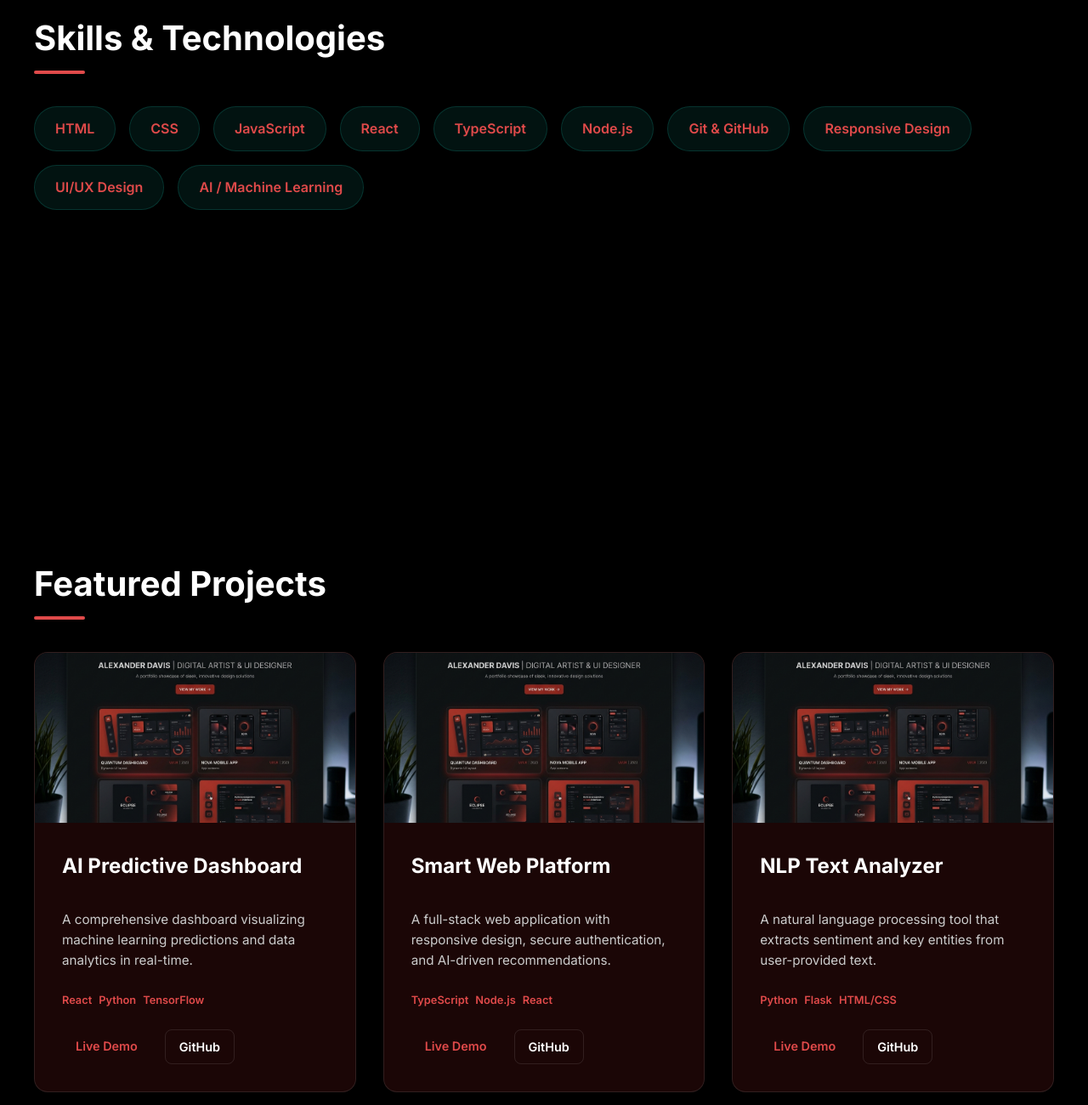
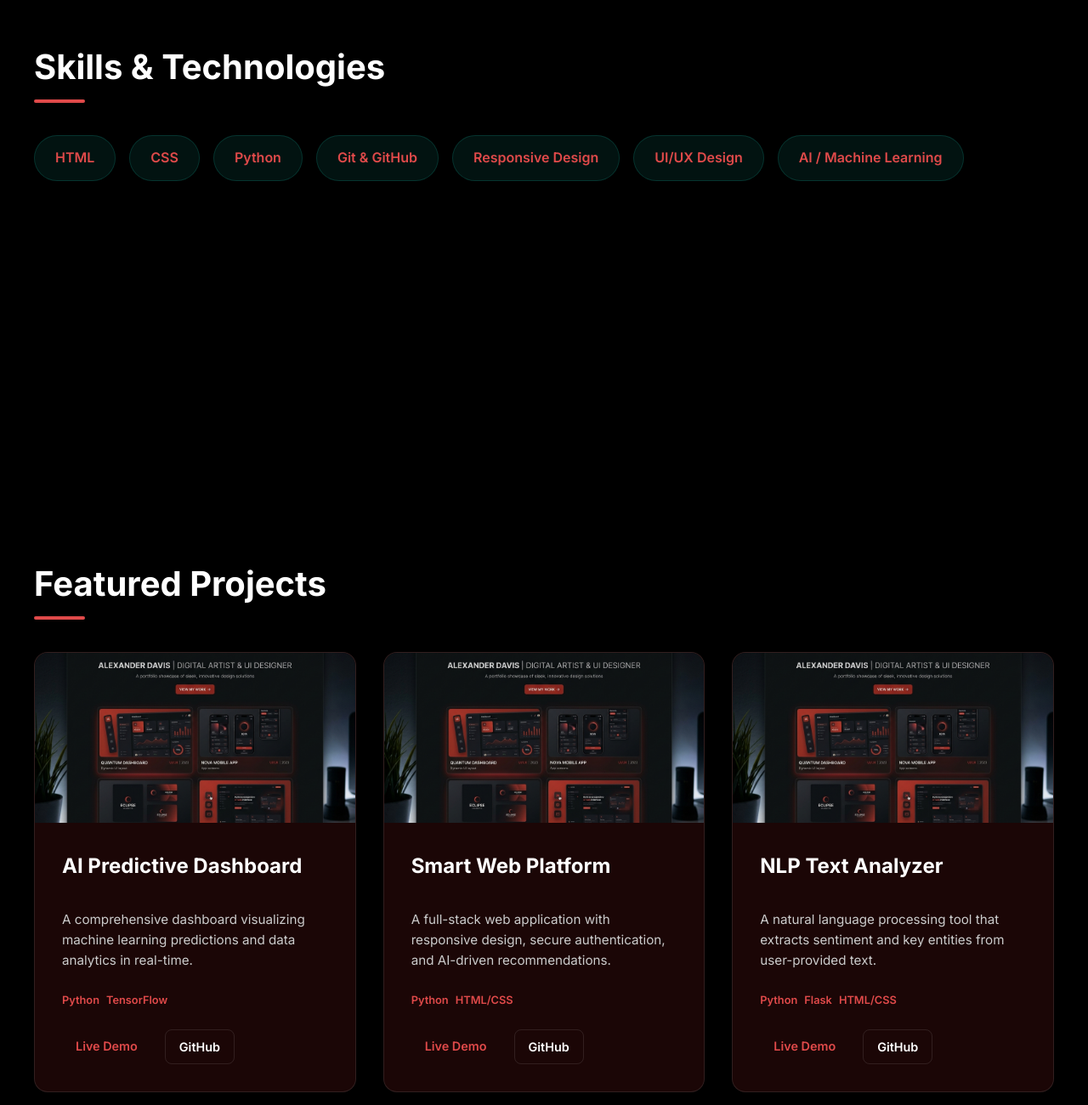
Before and after one commit to daksh043/daksh-khandagale-portfolio, a plain HTML site: page index.html in a window 1280 px wide. Shown: the part 2140-3440 px from the top of the page at 85% size. Drawn offline with Linux system fonts and the light colour scheme.

Commit message:
Update skills and tech stack

```diff
--- a/index.html
+++ b/index.html
@@ -70,10 +70,7 @@
                 <div class="skills-grid">
                     <div class="skill-badge">HTML</div>
                     <div class="skill-badge">CSS</div>
-                    <div class="skill-badge">JavaScript</div>
-                    <div class="skill-badge">React</div>
-                    <div class="skill-badge">TypeScript</div>
-                    <div class="skill-badge">Node.js</div>
+                    <div class="skill-badge">Python</div>
                     <div class="skill-badge">Git & GitHub</div>
                     <div class="skill-badge">Responsive Design</div>
                     <div class="skill-badge">UI/UX Design</div>
@@ -94,11 +91,11 @@
                             <h3>AI Predictive Dashboard</h3>
                             <p>A comprehensive dashboard visualizing machine learning predictions and data analytics in real-time.</p>
                             <div class="tech-stack">
-                                <span>React</span><span>Python</span><span>TensorFlow</span>
+                                <span>Python</span><span>TensorFlow</span>
                             </div>
                             <div class="project-links">
                                 <a href="#" class="btn btn-small">Live Demo</a>
-                                <a href="https://github.com/daksh043" target="_blank" class="btn btn-small btn-outline">GitHub</a>
+                                <a href="https://github.com/daksh043/ai-predictive-dashboard" target="_blank" class="btn btn-small btn-outline">GitHub</a>
                             </div>
                         </div>
                     </div>
@@ -112,7 +109,7 @@
                             <h3>Smart Web Platform</h3>
                             <p>A full-stack web application with responsive design, secure authentication, and AI-driven recommendations.</p>
                             <div class="tech-stack">
-                                <span>TypeScript</span><span>Node.js</span><span>React</span>
+                                <span>Python</span><span>HTML/CSS</span>
                             </div>
                             <div class="project-links">
                                 <a href="#" class="btn btn-small">Live Demo</a>
```
